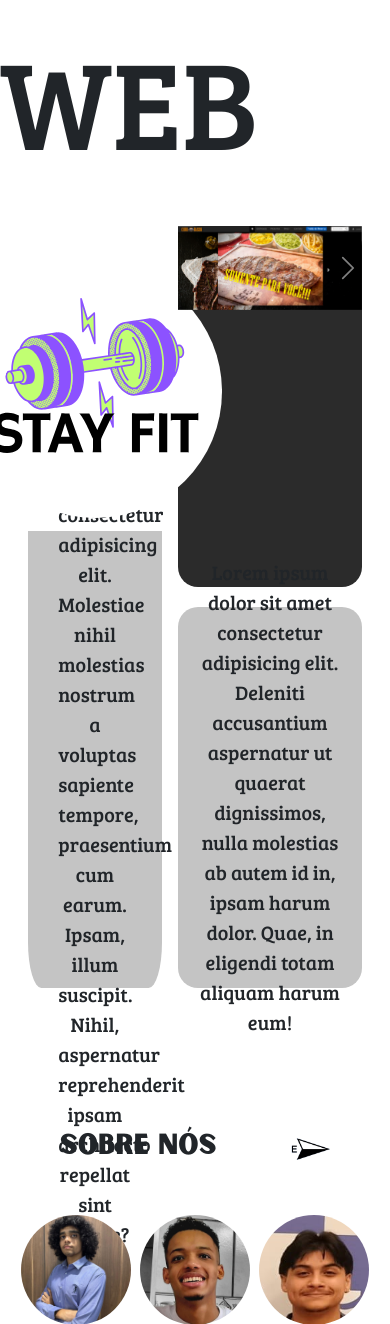
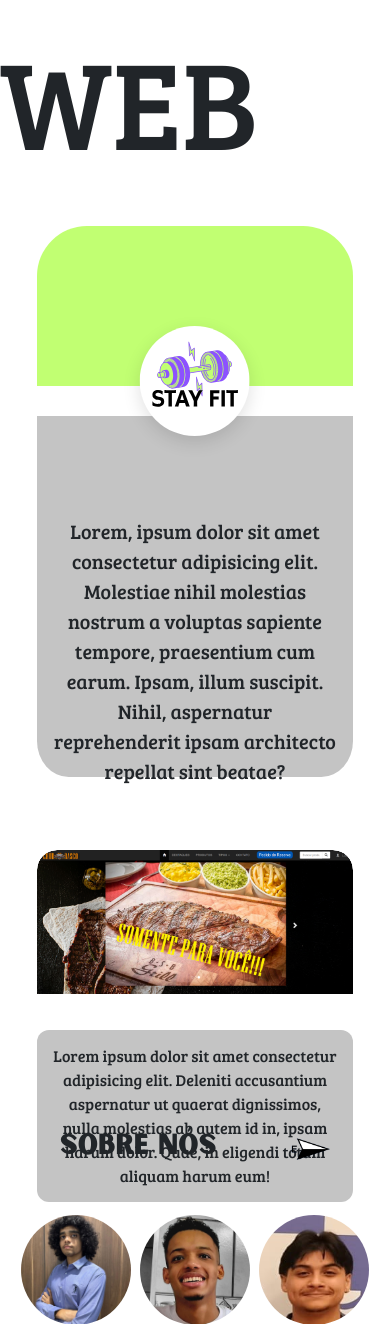
Before and after one commit to ProgramEast/portfolio, a PHP site: page / in a window 390 px wide; the page is wider, and only the part inside the window is pictured. Shown: the part 1644-2968 px from the top of that part. Run offline with PHP 8.4, Linux system fonts and the light colour scheme.

Commit message:
Update: Interface do portifólio melhorada.

```diff
--- a/css/style.css
+++ b/css/style.css
@@ -1,3 +1,8 @@
+:root{
+    /* Ajuste aqui o raio das bordas do card/carousel */
+    --card-radius: 20px;
+}
+
 * {
     box-sizing: border-box;
     margin: 0;
@@ -48,11 +53,11 @@
 
 /* ---------------------------------------- */
 
-/*              Icones do rodapé             */
+/*              Icones do Rodapé             */
 
 /* ---------------------------------------- */
 
-/* Animação de crescimento e clique dos ícones */
+/* Animação de Crescimento e Clique Dos Ícones */
 
 .icones-rodape:hover {
     transition: all 0.5s ease;
@@ -66,7 +71,7 @@
 .bi-instagram {
     color: transparent;
     background-clip: text;
-    /* cores em gradiente */
+    /* Cores em Gradiente */
     background-image: linear-gradient(135deg, #405DE6, #5B51D8, #833AB4, #C13584, #E1306C, #FD1D1D, #F56040, #F77737, #FCAF45, #FFDC80);
 }
 
@@ -76,13 +81,13 @@
 
 /* ---------------------------------------- */
 
-/* area inicial */
+/* Area Inicial */
 
 .section_inicial {
     background-image: url('../img/imagem_inicial.png');
     width: 100%;
     min-height: 100vh;
-    /* margem para a imagem não ser tampada */
+    /* Margem para a imagem não ser tampada */
     margin-top: 60px;
     background-size: cover;
     background-position: left;
@@ -175,7 +180,7 @@
 
 /* -------------------------------------------------------- */
 
-/*                INICIO FAIXA DE PROJETOS                  */
+/*                Inicio Faixa De Projetos                  */
 
 /* -------------------------------------------------------- */
 
@@ -216,7 +221,7 @@
 .destaque-projetos:hover {
     border-color: #ffffff;
     box-shadow: 0 0 20px 3px #ffffff80;
-    /* brilho em volta, sem aumentar o tamanho real */
+    /* Brilho em volta, sem aumentar o tamanho real */
     transition: all 0.5s;
 
     width: 95%;
@@ -252,7 +257,7 @@
 
 /* -------------------------------------------------------- */
 
-/*                   FIM FAIXA DE PROJETOS                  */
+/*                   Fim Faixa De Projetos                  */
 
 /* -------------------------------------------------------- */
 
@@ -272,7 +277,7 @@
     background-color: #0867ff00;
 }
 
-/* parte 4*/
+/* Parte 4*/
 #detalhe-stayfit {
     display: flex;
     justify-content: center;
@@ -281,7 +286,7 @@
     height: 100%;
 }
 
-/* parte 5*/
+/* Parte 5*/
 .display-projetos {
     display: flex;
     justify-content: space-between;
@@ -296,7 +301,7 @@
     font-size: 15vh;
 }
 
-/* parte 6*/
+/* Parte 6*/
 .div-1-card {
     display: flex;
     flex-direction: column;
@@ -305,22 +310,24 @@
 
     width: 40%;
     height: 95%;
-
-
+    position: relative;
+    /* Necessário para posicionamento do avatar em mobile */
 }
 
 #foto-capa {
     width: 100%;
     height: 40%;
 
-    border-radius: 20px 20px 0 0px;
-
+    /* Mantemos o seu radius original, agora controlado pela variável */
+    border-radius: var(--card-radius) var(--card-radius) 0 0;
 }
 
 #img-capa {
     width: 100%;
     height: 100%;
-
+    /* Remova qualquer style inline que defina border-radius no HTML */
+    display: block;
+    object-fit: cover;
 }
 
 #corpo-card-proj {
@@ -334,7 +341,6 @@
     padding: 0px 30px;
     background-color: #c4c4c4;
     border-radius: 0% 0% 10% 10%;
-
 }
 
 #p_corpo-card-proj {
@@ -352,16 +358,23 @@
     max-height: 100%;
     border-radius: 100%;
     background-color: #ffffff;
-
+    left: 50%;
+    transform: translateX(-50%);
+    z-index: 5;
+    display: flex;
+    justify-content: center;
+    align-items: center;
 }
 
 #img-proj {
     width: 30vh;
     height: 30vh;
     padding: 10px;
+    border-radius: 50%;
+    background: #fff;
 }
 
-/* parte 7*/
+/* Parte 7*/
 .itens-card {
     display: flex;
     flex-direction: column;
@@ -371,13 +384,51 @@
     height: 95%;
 }
 
+/* ------------------- Carrossel - Regras (Ajustadas Para Bordas Arredondadas) ------------------- */
+/* Adicionado: Aplica borda arredondada ao carousel e corta sobras com overflow:hidden.
+   O raio segue a variável --card-radius para manter consistência com o #foto-capa. */
+
 .slides-itens {
+    border-radius: var(--card-radius) var(--card-radius) 0 0 !important;
+    overflow: hidden !important;
+    background: transparent !important;
+    border: none !important;
+    box-shadow: none !important;
+}
+
+.slides-itens .carousel-inner,
+.slides-itens .carousel-item {
+    border-radius: var(--card-radius) var(--card-radius) 0 0 !important;
+    overflow: hidden !important;
+    background: transparent !important;
+    border: none !important;
+}
+
+#carrosel-projeto .carousel-item img,
+.slides-itens img,
+.carousel-item img {
+    display: block;
     width: 100%;
-    height: 50%;
-    background-color: #2b2b2b;
+    height: 100%;
+    object-fit: cover;
+    border: none !important;
+    border-radius: var(--card-radius) var(--card-radius) 0 0 !important;
+}
 
-    border-radius: 20px;
+.carousel-control-prev,
+.carousel-control-next {
+    background: transparent !important;
+    border: none !important;
+    box-shadow: none !important;
+    outline: none !important;
 }
+
+.carousel-control-prev-icon,
+.carousel-control-next-icon {
+    background-image: none !important;
+}
+
+/* ------------------- Fim Carrossel ------------------- */
 
 .desc-itens {
     width: 100%;
@@ -394,9 +445,9 @@
     text-align: center;
 }
 
-/* explicação projetos */
+/* Explicação Projetos */
 
-/* final explicação */
+/* Final Explicação */
 
 /*card da stay fit !!!*/
 /* ---------------------------------------------------------------- */
@@ -406,15 +457,12 @@
     justify-content: flex-start;
     margin: 50px 58px;
     gap: 80px;
-
 }
 
 .div-card-one {
     display: flex;
     justify-content: center;
     align-items: center;
-
-
 }
 
 .background-color-one {
@@ -505,7 +553,6 @@
 .img-card-two {
     width: 700px;
     height: 300px;
-
 }
 
 /* Sobre Nós */
@@ -532,14 +579,169 @@
     font-size: 22px;
 }
 
+/* --------------------------------------------------------- */
+
+/*                       Responsividade                      */
 
 /* --------------------------------------------------------- */
 
-/*                       RESPONSIVIDADE                      */
+/* ---------- Responsivo: Tablets E Telas Médias (≤ 991px) ---------- */
+@media (max-width: 991px) {
 
-/* --------------------------------------------------------- */
+    /* Empilha Colunas E Centraliza */
+    .display-projetos {
+        flex-direction: column;
+        align-items: center;
+        gap: 30px;
+        padding: 30px 0;
+    }
 
-/* TABLETS (≤ 991 px) */
+    /* Ambos Ocuparam Quase Toda A Largura Do Container */
+    .div-1-card,
+    .itens-card {
+        width: 90%;
+        height: auto;
+    }
+
+    /* Foto Capa Mais Baixa Para Economizar Espaço Vertical */
+    #foto-capa {
+        height: 220px;
+        border-radius: var(--card-radius) var(--card-radius) 0 0;
+        overflow: hidden;
+    }
+
+    #img-capa {
+        width: 100%;
+        height: 100%;
+        object-fit: cover;
+        display: block;
+    }
+
+    /* Avatar: Coloca Logo Centralizado Abaixo Da Capa, Com Overlap Suave */
+    #foto-perfil-proj {
+        position: relative;
+        /* Relativo Aqui Para Não Depender De Offsets Imprevisíveis */
+        margin-top: -80px;
+        /* Sobe Sobre O Corpo Do Card */
+        display: flex;
+        justify-content: center;
+        width: 100%;
+        z-index: 3;
+        background: transparent;
+        left: 50%;
+        transform: translateX(-50%);
+    }
+
+    #img-proj {
+        width: 140px;
+        height: 140px;
+        padding: 8px;
+        border-radius: 50%;
+        background: #fff;
+        /* Fundo Branco Para Destacar O Ícone */
+        box-shadow: 0 6px 18px rgba(0, 0, 0, 0.12);
+    }
+
+    /* Corpo Do Card Ajustado */
+    #corpo-card-proj {
+        padding: 22px;
+        margin-top: -30px;
+        /* Compensa O Overlap Do Avatar */
+    }
+
+    /* Carousel: Altura Reduzida E Ocupa Toda A Largura Do Bloco */
+    .slides-itens {
+        width: 100%;
+        height: 220px;
+        border-radius: var(--card-radius) var(--card-radius) 0 0;
+        overflow: hidden;
+    }
+
+    .slides-itens .carousel-inner,
+    .slides-itens .carousel-item {
+        height: 100%;
+    }
+
+    .slides-itens img,
+    #carrosel-projeto .carousel-item img {
+        height: 100%;
+        object-fit: cover;
+        width: 100%;
+        display: block;
+        border-radius: var(--card-radius) var(--card-radius) 0 0;
+    }
+
+    /* Descrição Dos Slides Fica Com Padding E Sem Altura Fixa */
+    .desc-itens {
+        height: auto;
+        padding: 18px;
+        border-radius: 12px;
+    }
+}
+
+/* ---------- Responsivo: Celular (≤ 428px) ---------- */
+@media (max-width: 428px) {
+    .display-projetos {
+        flex-direction: column;
+        align-items: center;
+        gap: 22px;
+        padding: 20px 0;
+    }
+
+    .div-1-card,
+    .itens-card {
+        width: 95%;
+    }
+
+    /* Reduzir Ainda Mais As Alturas Em Celular */
+    #foto-capa {
+        height: 160px;
+        border-radius: calc(var(--card-radius) * 0.8) calc(var(--card-radius) * 0.8) 0 0;
+    }
+
+    #img-capa {
+        object-fit: cover;
+    }
+
+    #foto-perfil-proj {
+        position: relative;
+        margin-top: -60px;
+        left: 50%;
+        transform: translateX(-50%);
+    }
+
+    #img-proj {
+        width: 110px;
+        height: 110px;
+        padding: 6px;
+    }
+
+    #corpo-card-proj {
+        padding: 16px;
+        margin-top: -20px;
+    }
+
+    .slides-itens {
+        height: 160px;
+    }
+
+    .slides-itens img {
+        object-fit: cover;
+    }
+
+    .desc-itens {
+        padding: 14px;
+        font-size: 16px;
+    }
+
+    /* Reduz Gaps Gerais */
+    .container-principal {
+        margin: 30px 16px;
+        gap: 20px;
+    }
+}
+
+/* TABLETS (≤ 991 px) */
 @media (min-width: 429px) and (max-width: 991px) {
     .section_inicial {
         background-image: url('../img/imagem_inicial.png');
@@ -559,7 +761,7 @@
         padding: 0px 2vw;
     }
 
-    /* titulo area inicial */
+    /* Titulo Area Inicial */
     #h2_part-inicial {
         font-size: 2rem;
         font-family: 'Bree Serif';
@@ -567,7 +769,7 @@
         cursor: context-menu;
     }
 
-    /* subtitulo area inicial */
+    /* Subtitulo Area Inicial */
     .div_part-p {
         max-width: 70%;
         padding-left: 2vw;
@@ -590,7 +792,7 @@
         cursor: pointer;
     }
 
-    /* Faixa de Projetos */
+    /* Faixa De Projetos */
 
     .faixa-projetos-fundo {
         background-color: #000000;
@@ -607,8 +809,7 @@
         color: #ffffff;
     }
 
-
-    /* SOBRE NÓS */
+    /* Sobre Nós */
     #img-sobre-nos {
         height: 40px;
     }
@@ -632,11 +833,7 @@
     }
 }
 
-
-
 /* CELULAR */
-
-
 
 @media(max-width: 428px) {
     .section_inicial {
@@ -657,7 +854,7 @@
         padding: 0px 2vw;
     }
 
-    /* titulo area inicial */
+    /* Titulo Area Inicial */
     #h2_part-inicial {
         font-size: 2rem;
         font-family: 'Bree Serif';
@@ -665,7 +862,7 @@
         cursor: context-menu;
     }
 
-    /* subtitulo area inicial */
+    /* Subtitulo Area Inicial */
     .div_part-p {
         max-width: 70%;
         padding-left: 2vw;
@@ -688,7 +885,7 @@
         cursor: pointer;
     }
 
-    /* Faixa de Projetos */
+    /* Faixa De Projetos */
 
     .faixa-projetos-fundo {
         background-color: #000000;
@@ -705,8 +902,7 @@
         color: #ffffff;
     }
 
-
-    /* SOBRE NÓS */
+    /* Sobre Nós */
     #img-sobre-nos {
         height: 40px;
     }
--- a/index.html
+++ b/index.html
@@ -132,9 +132,11 @@
                 <div class="display-projetos">
                     <!-- parte 6 -->
                     <div class="div-1-card">
-                        <div id="foto-capa"><img id="img-capa" src="img/img_program_east.png" alt=""></div>
+                        <div id="foto-capa"><img id="img-capa" src="img/Tela.png"
+                                style="border-top-left-radius: 50px; border-top-right-radius: 50px;" alt=""></div>
                         <!--foto-capa-->
                         <div id="foto-perfil-proj"><img id="img-proj" src="img/icon_stayFit.svg" alt=""></div>
+
                         <!--foto-perfil-proj-->
                         <div id="corpo-card-proj">
                             <p id="p_corpo-card-proj">Lorem, ipsum dolor sit amet consectetur adipisicing elit.
```
Also changed, not shown: img/Tela.png (added).
